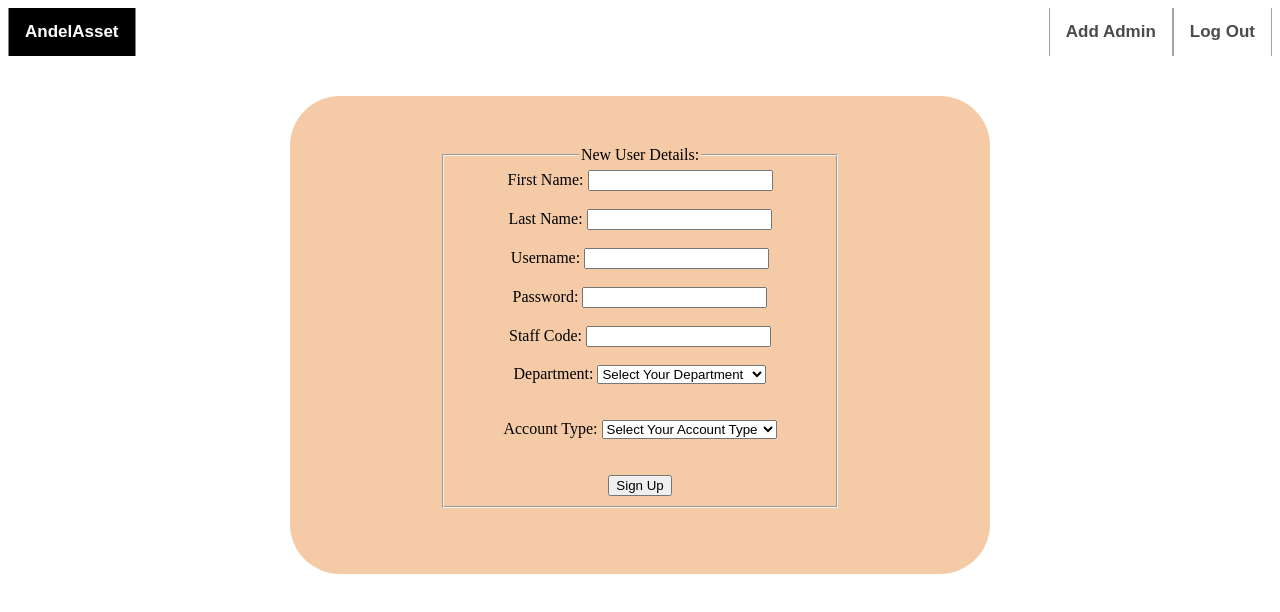
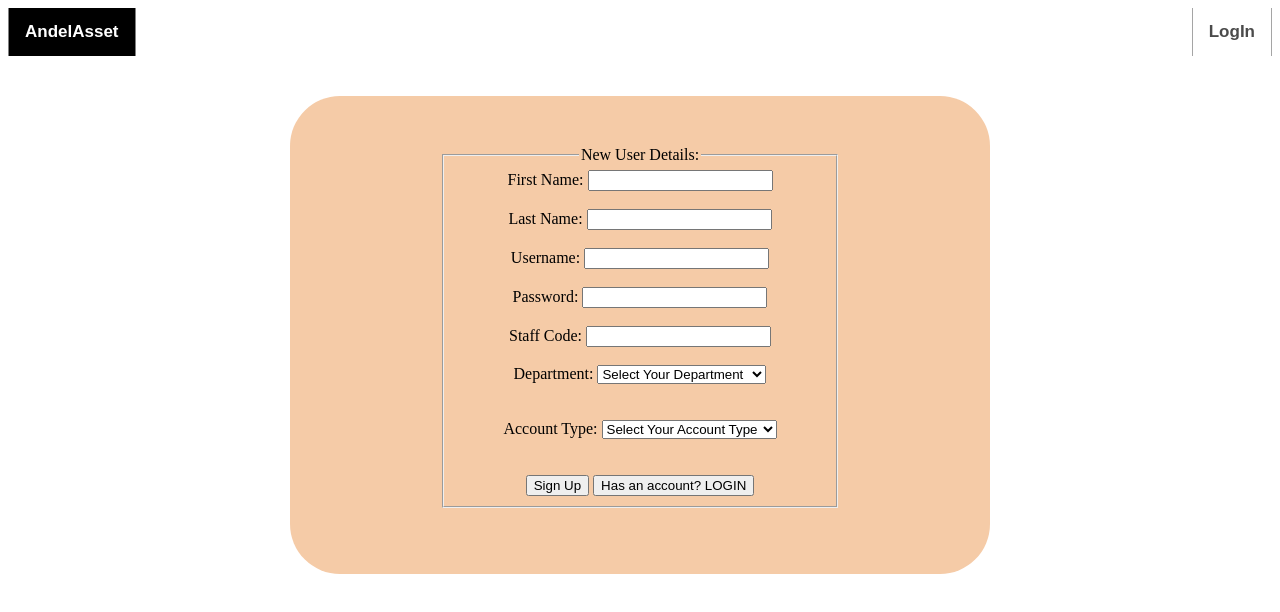
Before and after one commit to DanielChuks/inventory-manager, a website: page public/signup.html in a window 1280 px wide. Drawn offline with Linux system fonts and the light colour scheme; a web font is replaced by a local one.

Commit message:
add passport

```diff
--- a/public/signup.html
+++ b/public/signup.html
@@ -9,8 +9,7 @@
      <header>
          <div class="back header">
              <ul>
-                <li><a href="#" id="login">Log Out</a></li>
-                <li><a href="#" id="signup">Add Admin</a></li>
+                <li><a href="#" id="login">LogIn</a></li>
                 <li><a href="#" id="home">AndelAsset</a></li>
               </ul>
           </div>
@@ -47,6 +46,7 @@
                  </select><br>
                  <br><br>
                  <input type="submit" class="submit-signup" value="Sign Up">
+                 <input type="submit" class="submit-signup" value="Has an account? LOGIN">
               </fieldset>
            </form>
         </div>
```
Also changed, not shown: config/passport.js (added).
